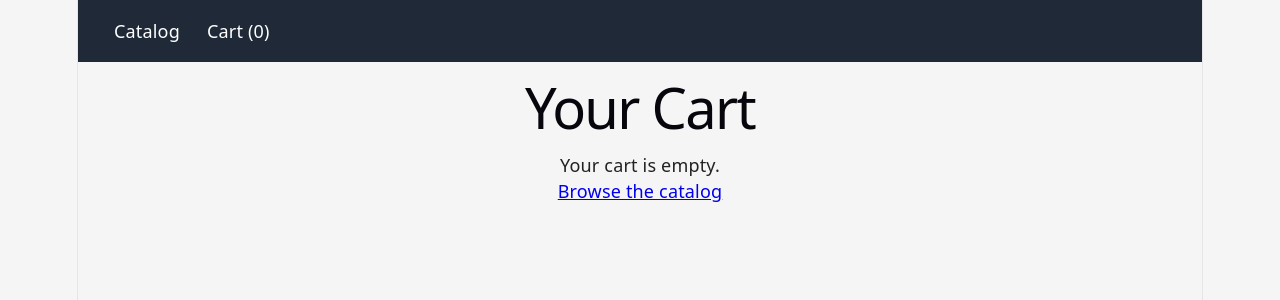
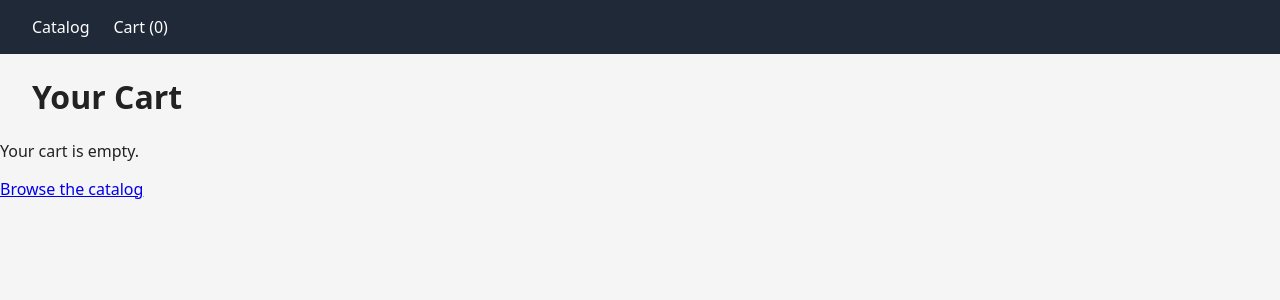
Before and after one commit to Sandeshacharya385/ecommerce-app, a React (Vite) app: page /cart in a window 1280 px wide. Shown: the top 300 px of the page. Built offline with nearby package versions, Linux system fonts and the light colour scheme.

Commit message:
Fix full-width layout by cleaning up default index.css

```diff
--- a/src/index.css
+++ b/src/index.css
@@ -1,111 +1,18 @@
 :root {
-  --text: #6b6375;
-  --text-h: #08060d;
-  --bg: #fff;
-  --border: #e5e4e7;
-  --code-bg: #f4f3ec;
-  --accent: #aa3bff;
-  --accent-bg: rgba(170, 59, 255, 0.1);
-  --accent-border: rgba(170, 59, 255, 0.5);
-  --social-bg: rgba(244, 243, 236, 0.5);
-  --shadow:
-    rgba(0, 0, 0, 0.1) 0 10px 15px -3px, rgba(0, 0, 0, 0.05) 0 4px 6px -2px;
-
-  --sans: system-ui, 'Segoe UI', Roboto, sans-serif;
-  --heading: system-ui, 'Segoe UI', Roboto, sans-serif;
-  --mono: ui-monospace, Consolas, monospace;
-
-  font: 18px/145% var(--sans);
-  letter-spacing: 0.18px;
-  color-scheme: light dark;
-  color: var(--text);
-  background: var(--bg);
-  font-synthesis: none;
-  text-rendering: optimizeLegibility;
-  -webkit-font-smoothing: antialiased;
-  -moz-osx-font-smoothing: grayscale;
-
-  @media (max-width: 1024px) {
-    font-size: 16px;
-  }
-}
-
-@media (prefers-color-scheme: dark) {
-  :root {
-    --text: #9ca3af;
-    --text-h: #f3f4f6;
-    --bg: #16171d;
-    --border: #2e303a;
-    --code-bg: #1f2028;
-    --accent: #c084fc;
-    --accent-bg: rgba(192, 132, 252, 0.15);
-    --accent-border: rgba(192, 132, 252, 0.5);
-    --social-bg: rgba(47, 48, 58, 0.5);
-    --shadow:
-      rgba(0, 0, 0, 0.4) 0 10px 15px -3px, rgba(0, 0, 0, 0.25) 0 4px 6px -2px;
-  }
-
-  #social .button-icon {
-    filter: invert(1) brightness(2);
-  }
-}
-
-body {
-  margin: 0;
-}
-
-#root {
-  width: 1126px;
-  max-width: 100%;
-  margin: 0 auto;
-  text-align: center;
-  border-inline: 1px solid var(--border);
-  min-height: 100svh;
-  display: flex;
-  flex-direction: column;
   box-sizing: border-box;
 }
 
-h1,
-h2 {
-  font-family: var(--heading);
-  font-weight: 500;
-  color: var(--text-h);
+*,
+*::before,
+*::after {
+  box-sizing: inherit;
 }
 
-h1 {
-  font-size: 56px;
-  letter-spacing: -1.68px;
-  margin: 32px 0;
-  @media (max-width: 1024px) {
-    font-size: 36px;
-    margin: 20px 0;
-  }
+html,
+body,
+#root {
+  margin: 0;
+  padding: 0;
+  width: 100%;
+  min-height: 100vh;
 }
-h2 {
-  font-size: 24px;
-  line-height: 118%;
-  letter-spacing: -0.24px;
-  margin: 0 0 8px;
-  @media (max-width: 1024px) {
-    font-size: 20px;
-  }
-}
-p {
-  margin: 0;
-}
-
-code,
-.counter {
-  font-family: var(--mono);
-  display: inline-flex;
-  border-radius: 4px;
-  color: var(--text-h);
-}
-
-code {
-  font-size: 15px;
-  line-height: 135%;
-  padding: 4px 8px;
-  background: var(--code-bg);
-}
```
